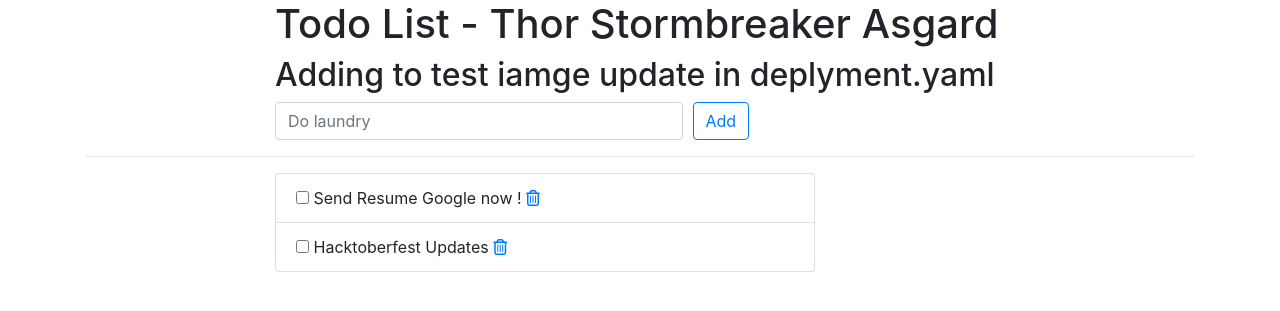
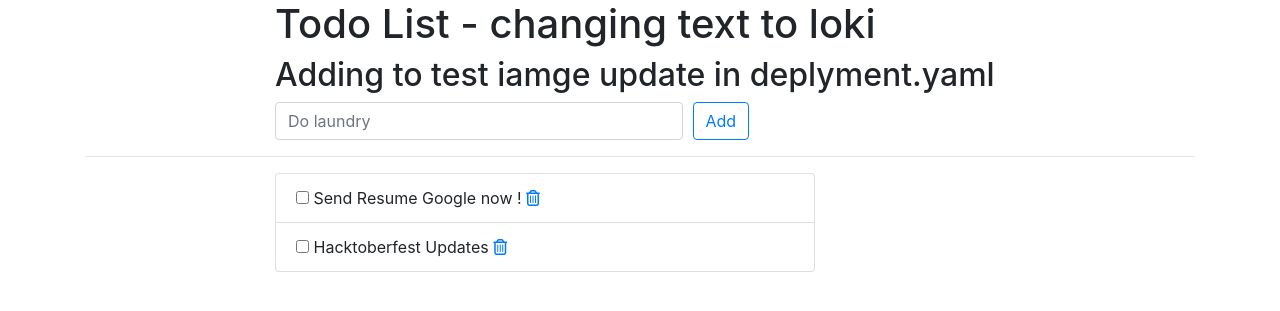
Before and after one commit to Ryzen-thor/python-jenkins-k8s-argocd-project, a Django app: page /todos/ in a window 1280 px wide. Shown: the top 311 px of the page. Run offline with Django 3.2, Linux system fonts and the light colour scheme; data comes from the database, SQL or seed files in the repository; some libraries are stand-ins or nearby versions.

Commit message:
cicd demo

```diff
--- a/todos/templates/todos/index.html
+++ b/todos/templates/todos/index.html
@@ -12,7 +12,7 @@
     <div class="offset-md-2 col-lg-9">
       <div class="page-header">
         <h1>
-          Todo List - Thor Stormbreaker Asgard
+          Todo List - changing text to loki
         </h1>
         <h2>Adding to test iamge update in deplyment.yaml</h2>
       </div>
```
